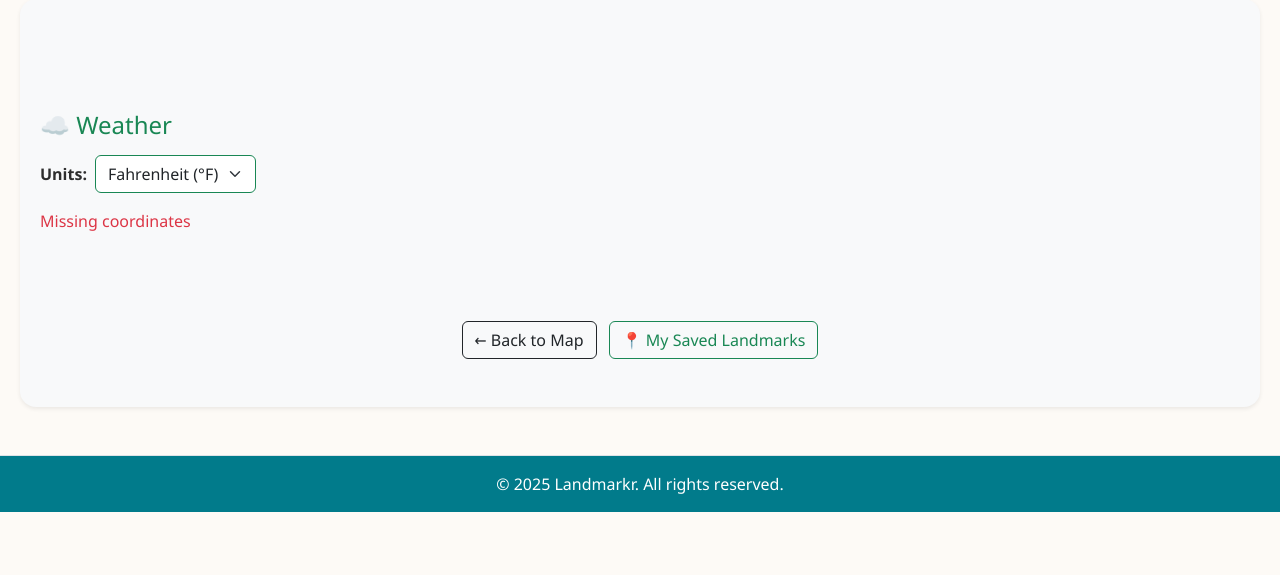
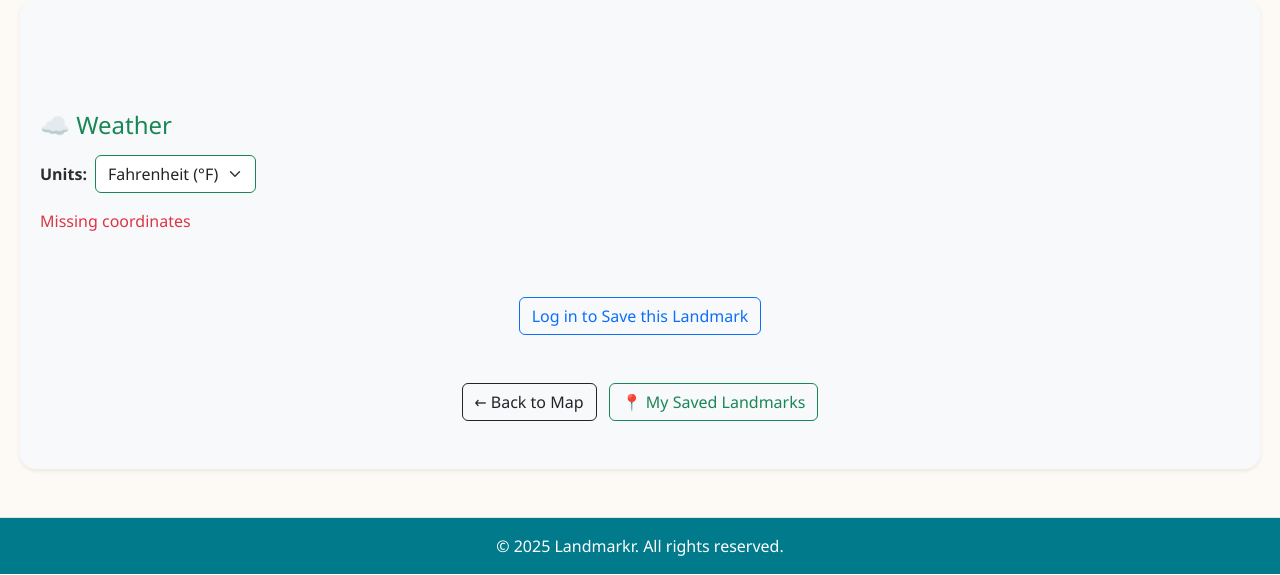
Before and after one commit to amark985/landmarkr, a Flask app: template templates/landmark_detail.html in a window 1280 px wide. Shown: the part 115-690 px from the top of the page. Run offline with Flask 3, Linux system fonts and the light colour scheme; the template is opened without the code that fills it, so the values that code supplies are empty.

Commit message:
Added a visited counter, a Save Landmarks button on the detail page, and a visited checkbox.

```diff
--- a/server.py
+++ b/server.py
@@ -155,7 +155,10 @@
     for saved in saved_landmarks:
         saved.landmark.visited = saved.visited
 
-    return render_template("saved_landmarks.html", bucket_list=bucket_list, regular_saves=regular_saves)
+    # Add visited count
+    visited_count = sum(1 for entry in saved_landmarks if entry.visited)
+
+    return render_template("saved_landmarks.html", bucket_list=bucket_list, regular_saves=regular_saves, visited_count=visited_count)
 
 
 # Route to view landmark details.
@@ -170,12 +173,14 @@
 
     user_id = session.get("user_id")
 
+    landmark_data = landmark.to_dict(user_id=user_id)
+
     # Fetch weather
     units = request.args.get("units", "imperial")
     weather_current = get_current_weather(landmark.latitude, landmark.longitude, units=units)
     weather_forecast = get_forecast_weather(landmark.latitude, landmark.longitude, units=units)
 
-    return render_template("landmark_detail.html", landmark=landmark, user_id=user_id, wikipedia_url=wikipedia_url, weather_current=weather_current, weather_forecast=weather_forecast)
+    return render_template("landmark_detail.html", landmark=landmark, landmark_data=landmark_data, user_id=user_id, wikipedia_url=wikipedia_url, weather_current=weather_current, weather_forecast=weather_forecast)
 
 
 # Route to unsave landmarks for logged-in users
--- a/templates/home.html
+++ b/templates/home.html
@@ -13,7 +13,7 @@
         Welcome to <span class="text-primary">Landmarkr</span>
       </h1>
       <p style="font-size: 1.5rem; margin-top: 0.5rem; margin-bottom: 1.5rem; color: #1df87f; text-shadow: 2px 2px 8px rgba(0,0,0,60);">
-        Explore breathtaking landscapes and historic landmarks across the U.S.
+        Explore breathtaking national parks and national historic landmarks across the U.S.
       </p>
       <div class="d-grid gap-3 mt-4" style="max-width: 400px; margin: 0 auto;">
         <a href="{{ url_for('landmark_map') }}" class="btn btn-light btn-lg text-dark">Continue as Guest</a>
--- a/templates/homepage.html
+++ b/templates/homepage.html
@@ -13,11 +13,6 @@
         </div>
       </div>
     </div>
-  {% else %}
-    <!-- Logout button for logged-in users -->
-    <form method="POST" action="/logout" class="text-end mb-4">
-      <button type="submit" class="btn btn-danger btn-sm">Logout</button>
-    </form>
   {% endif %}
 
   <!-- Filter Controls -->
--- a/templates/landmark_detail.html
+++ b/templates/landmark_detail.html
@@ -9,16 +9,14 @@
 
   <!-- Landmark Header -->
   <div class="text-center mb-5">
-    <h1
-      class="display-4 fw-bold
+    <h1 class="display-4 fw-bold
       {% if landmark.type == 'Natural' %}
         landmark-name-natural
       {% elif landmark.type == 'Manmade' %}
         landmark-name-manmade
       {% else %}
         text-primary
-      {% endif %}
-    ">
+      {% endif %}">
       {{ landmark.name }}
     </h1>
     <span class="badge bg-info text-dark me-2">{{ landmark.type }}</span>
@@ -67,6 +65,39 @@
     </div>
   </div>
 
+  {% if user_id %}
+    <div class="text-center mb-4">
+      <form id="save-form" method="POST">
+        <input type="hidden" name="landmark_id" value="{{ landmark.id }}">
+        <button type="submit" id="save-btn" class="btn btn-primary" {% if landmark_data.is_saved %}disabled{% endif %}>
+          {% if landmark_data.is_saved %}
+            ✔️ Already Saved
+          {% else %}
+            💾 Save to My Landmarks
+          {% endif %}
+        </button>
+      </form>
+
+      {% if landmark_data.on_bucket_list %}
+        <p class="text-info mt-3">🌟 On Bucket List</p>
+      {% endif %}
+
+      <div class="form-check mt-3">
+        <input class="form-check-input" type="checkbox" id="visited-checkbox" {% if landmark_data.visited %}checked{% endif %}>
+        <label class="form-check-label" for="visited-checkbox">
+          {% if landmark_data.visited %}
+            📍 Landmark Visited
+          {% else %}
+            Mark as Visited
+          {% endif %}
+        </label>
+      </div>
+  {% else %}
+    <div class="text-center mb-4">
+      <a href="{{ url_for('login') }}" class="btn btn-outline-primary">Log in to Save this Landmark</a>
+    </div>
+  {% endif %}
+
   <!-- Navigation Buttons -->
   <div class="text-center mt-4">
     <a href="/map" class="btn btn-outline-dark me-2">← Back to Map</a>
@@ -94,7 +125,6 @@
 
   function loadWeather() {
     const unit = document.getElementById("unitSelect").value;
-
     fetch(`/api/weather?lat={{ landmark.latitude }}&lng={{ landmark.longitude }}&units=${unit}`)
       .then(res => res.json())
       .then(data => {
@@ -114,7 +144,7 @@
               <div class="d-flex justify-content-between align-items-center">
                 <div>
                   <p class="mb-1"><strong>Temp:</strong> ${current.temperature ?? "N/A"}${tempUnit}</p>
-                  <p class="mb-0"><strong>Condition:</strong> ${current.description ? current.description.charAt(0).toUpperCase() + current.description.slice(1) : "Unknown"}</p>
+                  <p class="mb-0"><strong>Condition:</strong> ${current.description ?? "Unknown"}</p>
                 </div>
                 ${current.icon ? `<img src="https://openweathermap.org/img/wn/${current.icon}@2x.png" alt="Weather icon" width="80">` : ""}
               </div>
@@ -142,7 +172,7 @@
             `;
           }).join("");
 
-        const forecastWrapper = `
+        document.getElementById("weather-container").innerHTML = currentHtml + `
           <div class="card border-success shadow-sm">
             <div class="card-body">
               <h5 class="card-title text-success mb-3">5-Day Forecast</h5>
@@ -150,11 +180,8 @@
             </div>
           </div>
         `;
-
-        document.getElementById("weather-container").innerHTML = currentHtml + forecastWrapper;
       })
-      .catch(err => {
-        console.error(err);
+      .catch(() => {
         document.getElementById("weather-container").innerHTML = `<p class="text-danger">Weather data not available.</p>`;
       });
   }
@@ -163,6 +190,53 @@
     const unit = getUnitPreference();
     document.getElementById("unitSelect").value = unit;
     loadWeather();
-  });
+
+    const saveForm = document.getElementById("save-form");
+    const saveBtn = document.getElementById("save-btn");
+
+    if (saveForm && !saveBtn.disabled) {
+      saveForm.addEventListener("submit", async function (e) {
+        e.preventDefault();
+        const formData = new FormData(saveForm);
+        const response = await fetch("/save", {
+          method: "POST",
+          body: formData,
+        });
+        const result = await response.json();
+        if (result.success) {
+          saveBtn.disabled = true;
+          saveBtn.textContent = "✔️ Already Saved";
+        }
+      });
+    }
+
+    const visitedCheckbox = document.getElementById("visited-checkbox");
+    if (visitedCheckbox) {
+      visitedCheckbox.addEventListener("change", async function (e) {
+        e.preventDefault();
+        visitedCheckbox.disabled = true;
+
+        const res = await fetch(`/toggle-visited/{{ landmark.id }}`, {
+          method: "POST",
+          });
+
+          const data = await res.json();
+          if (data.success) {
+            const label = visitedCheckbox.nextElementSibling;
+
+            visitedCheckbox.checked = data.visited;
+
+            if (data.visited) {
+              label.textContent = "📍 Landmark Visited";
+              label.classList.add("text-success");
+            } else {
+              label.textContent = "Mark as Visited";
+              label.classList.remove("text-success");
+            }
+          }
+          visitedCheckbox.disabled = false;
+    });
+  }
+});
 </script>
 {% endblock %}
```
Also changed, not shown: templates/saved_landmarks.html (+13 -0 lines).
